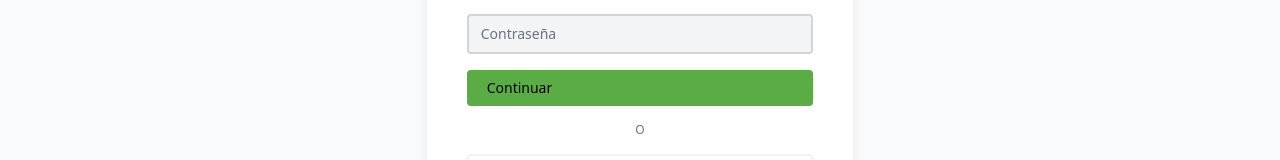
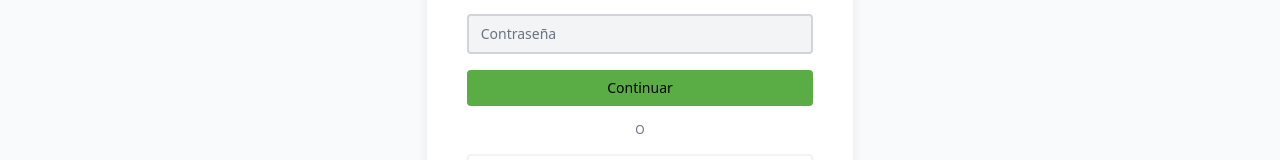
Before and after one commit to arammes03/trello-clone, an Angular app: page /login in a window 1280 px wide. Shown: the part 267-427 px from the top of the page. Built offline with nearby package versions, Linux system fonts and the light colour scheme.

Commit message:
mods boton

```diff
--- a/src/app/components/btn/btn.component.html
+++ b/src/app/components/btn/btn.component.html
@@ -1,6 +1,6 @@
 <button
   [type]="typeBtn"
-  class="w-full font-medium rounded text-sm text-left px-5 py-2 focus:ring-4"
+  class="w-full font-medium rounded text-sm px-5 py-2 focus:ring-4"
   [ngClass]="{
     'bg-success hover:bg-hover text-white': this.btnColor == 'success',
     'bg-blue hover:bg-hoverBlue text-white': this.btnColor == 'primary',
```
